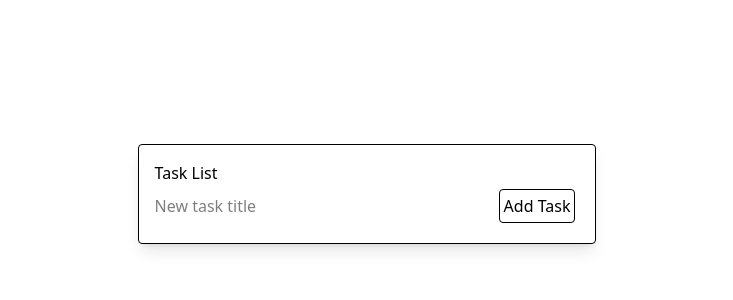
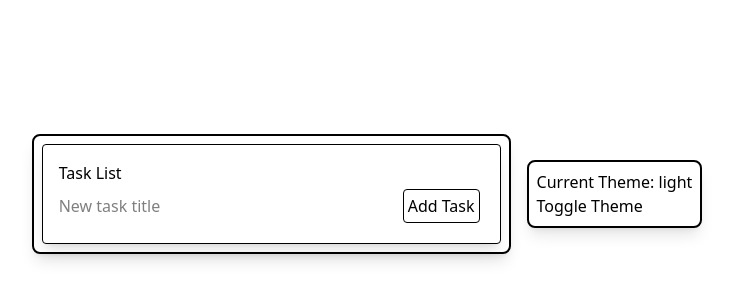
Before and after one commit to tigerbook73/learn-react, a React (Vite) app: page / in a window 1280 px wide. Shown: the part 206-506 px from the top of the page, without its empty margins (273-1006 px from the left). Built offline with nearby package versions, Linux system fonts and the light colour scheme.

Commit message:
Add ContextExample and ThemeContext components for theme management

```diff
--- a/src/App.tsx
+++ b/src/App.tsx
@@ -1,9 +1,15 @@
+import ContextExample from "./Components/ContextExample";
 import Todo from "./Components/Todo";
 
 function App() {
   return (
     <div className="w-screen h-screen flex justify-center items-center">
-      <Todo />
+      <div className="m-2 p-2 border-2 rounded-lg shadow-lg">
+        <Todo />
+      </div>
+      <div className="m-2 p-2 border-2 rounded-lg shadow-lg">
+        <ContextExample />
+      </div>
     </div>
   );
 }
--- /dev/null
+++ b/src/Components/ContextExample.tsx
@@ -0,0 +1,23 @@
+import { ThemeContext } from "./ThemeContext";
+import { useState } from "react";
+
+export default function ContextExample() {
+  // Theme control
+  const [theme, setTheme] = useState("light");
+  const updateTheme = (newTheme: string = "undefined") => {
+    if (newTheme === "undefined") {
+      setTheme((prevTheme) => (prevTheme === "light" ? "dark" : "light"));
+    } else {
+      setTheme(newTheme);
+    }
+  };
+
+  return (
+    <ThemeContext.Provider value={{ theme, setTheme: updateTheme }}>
+      <div className={theme === "dark" ? "bg-black text-white" : "bg-white text-black"}>
+        <h1>Current Theme: {theme}</h1>
+        <button onClick={() => updateTheme()}>Toggle Theme</button>
+      </div>
+    </ThemeContext.Provider>
+  );
+}
--- /dev/null
+++ b/src/Components/ThemeContext.tsx
@@ -0,0 +1,19 @@
+import { createContext, use } from "react";
+
+// Define the context type
+interface ThemeContextType {
+  theme: string;
+  setTheme: (theme: string) => void;
+}
+
+// Create the context with a default value
+export const ThemeContext = createContext<ThemeContextType | undefined>(undefined);
+
+// Custom hook to use the context
+export const useTheme = () => {
+  const context = use(ThemeContext);
+  if (!context) {
+    throw new Error("useTheme must be used within a ThemeProvider");
+  }
+  return context;
+};
```
